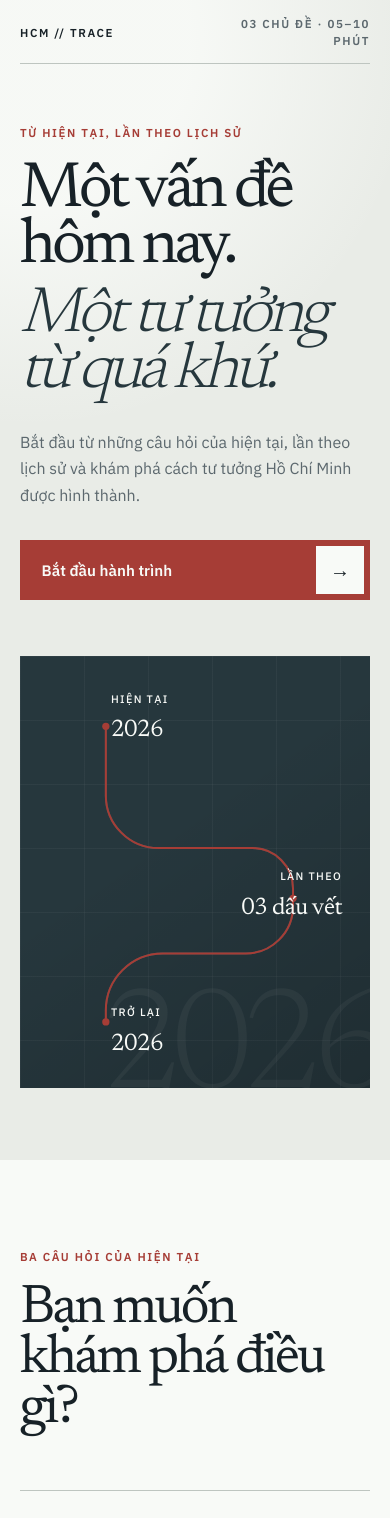
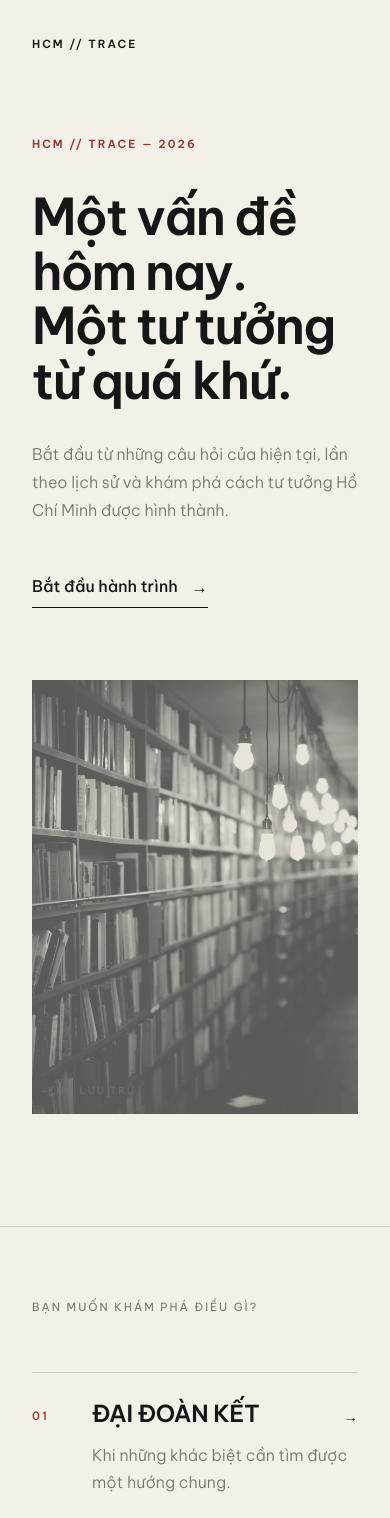
Before and after one commit to anhnhat432/HCM, a Next.js app: page / in a window 390 px wide. Shown: the top 1518 px of the page. Built offline with nearby package versions, Linux system fonts and the light colour scheme.

Commit message:
feat: align homepage with approved figma direction

```diff
--- a/app/globals.css
+++ b/app/globals.css
@@ -13,15 +13,15 @@
 }
 
 :root {
-  --color-canvas: #e9ece7;
-  --color-ink: #172127;
-  --color-muted: #5c686e;
-  --color-line: #bec5c0;
-  --color-accent: #a63d36;
-  --color-slate: #26373d;
-  --color-clear: #f8faf7;
-  --container-max: 90rem;
-  --container-gutter: clamp(1.25rem, 4vw, 4.5rem);
+  --color-canvas: #f3f0e8;
+  --color-ink: #161616;
+  --color-muted: #77736d;
+  --color-line: #d4cfc6;
+  --color-accent: #982e30;
+  --color-slate: #2a2520;
+  --color-clear: #fbfaf6;
+  --container-max: 80rem;
+  --container-gutter: clamp(2rem, 4vw, 4rem);
   --focus-ring: 0 0 0 3px var(--color-canvas), 0 0 0 5px var(--color-accent);
 }
 
@@ -98,41 +98,27 @@ a {
 
 .home {
   min-height: 100vh;
-  background:
-    radial-gradient(circle at 8% 4%, rgb(248 250 247 / 88%) 0 18rem, transparent 38rem),
-    linear-gradient(115deg, transparent 0 58%, rgb(38 55 61 / 4%) 58% 100%),
-    var(--color-canvas);
+  background: var(--color-canvas);
+  font-family: var(--font-homepage), sans-serif;
 }
 
-.home-hero {
-  min-height: 100svh;
-  display: flex;
-  align-items: stretch;
+.home-header {
+  padding-top: clamp(1.75rem, 2.5vw, 2.5rem);
 }
 
-.home-hero__inner {
-  min-height: 100svh;
-  display: grid;
-  grid-template-rows: auto 1fr;
-  padding-block: clamp(1.25rem, 2.5vw, 2.25rem) clamp(3rem, 6vw, 5rem);
-}
-
-.home-hero__topline {
-  min-height: 3rem;
+.home-header__inner {
+  min-height: 2.75rem;
   display: flex;
   align-items: center;
-  justify-content: space-between;
-  gap: 1.5rem;
-  padding-bottom: 1.25rem;
-  border-bottom: 1px solid var(--color-line);
 }
 
 .brand-mark,
-.home-hero__meta,
-.section-kicker {
-  font-size: 0.72rem;
+.section-kicker,
+.topic-section__label,
+.home-footer p {
+  font-size: 0.7rem;
   font-weight: 600;
-  letter-spacing: 0.14em;
+  letter-spacing: 0.18em;
   text-transform: uppercase;
 }
 
@@ -140,97 +126,113 @@ a {
   color: var(--color-ink);
 }
 
-.home-hero__meta {
-  color: var(--color-muted);
+.home-hero {
+  padding-block: clamp(4.5rem, 7vw, 7.5rem) clamp(7rem, 10vw, 9rem);
 }
 
 .home-hero__grid {
   display: grid;
-  grid-template-columns: minmax(0, 1.15fr) minmax(24rem, 0.85fr);
+  grid-template-columns: minmax(0, 56fr) minmax(22rem, 44fr);
   align-items: center;
-  gap: clamp(3rem, 7vw, 8rem);
-  padding-top: clamp(3rem, 7vh, 6rem);
+  gap: clamp(3.5rem, 6vw, 6rem);
 }
 
 .home-hero__copy {
   position: relative;
   z-index: 1;
-  max-width: 60rem;
+  max-width: 43rem;
 }
 
 .section-kicker {
-  margin: 0 0 1.35rem;
+  margin: 0 0 clamp(2.25rem, 3vw, 3rem);
   color: var(--color-accent);
 }
 
 .home-hero__title {
-  max-width: 11ch;
   margin: 0;
-  font-family: var(--font-display), serif;
-  font-size: clamp(4.75rem, 8.2vw, 9.5rem);
-  font-weight: 400;
-  line-height: 0.84;
-  letter-spacing: -0.065em;
+  font-family: var(--font-homepage), sans-serif;
+  font-size: clamp(4.75rem, 6.4vw, 5.5rem);
+  font-weight: 600;
+  line-height: 1.04;
+  letter-spacing: -0.035em;
 }
 
-.home-hero__title span {
+.home-hero__title-line {
   display: block;
 }
 
-.home-hero__title span:last-child {
-  margin-top: 0.18em;
-  color: var(--color-slate);
-  font-style: italic;
+.home-hero__supporting {
+  max-width: 32rem;
+  margin: clamp(2rem, 3vw, 2.75rem) 0 0;
+  color: var(--color-muted);
+  font-size: clamp(1.05rem, 1.25vw, 1.18rem);
   font-weight: 300;
-}
-
-.home-hero__supporting {
-  max-width: 36rem;
-  margin: clamp(2rem, 4vw, 3.25rem) 0 0;
-  color: var(--color-muted);
-  font-size: clamp(1rem, 1.3vw, 1.22rem);
-  line-height: 1.7;
+  line-height: 1.75;
 }
 
 .primary-action {
   width: fit-content;
-  min-height: 3.75rem;
+  min-height: 2.75rem;
   display: inline-flex;
   align-items: center;
-  justify-content: space-between;
-  gap: 2.5rem;
-  margin-top: clamp(2rem, 4vw, 3.25rem);
-  padding: 0.25rem 0.35rem 0.25rem 1.35rem;
-  color: var(--color-clear);
-  background: var(--color-accent);
-  font-size: 0.95rem;
-  font-weight: 600;
+  gap: 0.85rem;
+  margin-top: clamp(2.5rem, 4vw, 3.75rem);
+  padding: 0.45rem 0 0.3rem;
+  color: var(--color-ink);
+  background: transparent;
+  border-bottom: 1px solid currentColor;
+  font-size: 1rem;
+  font-weight: 500;
   text-decoration: none;
-  transition: color 180ms ease, background-color 180ms ease;
+  transition: color 220ms ease, border-color 220ms ease;
 }
 
 .primary-action__arrow {
-  width: 3.05rem;
-  height: 3.05rem;
-  display: grid;
-  place-items: center;
-  color: var(--color-ink);
-  background: var(--color-clear);
-  font-size: 1.25rem;
-  transition: transform 180ms ease;
+  font-size: 1.05rem;
+  transition: transform 220ms ease;
 }
 
 .primary-action:hover {
-  background: var(--color-ink);
+  color: var(--color-accent);
 }
 
 .primary-action:hover .primary-action__arrow {
-  transform: translateX(0.18rem);
+  transform: translateX(0.3rem);
 }
 
 .home-hero__visual {
-  align-self: stretch;
-  min-height: clamp(32rem, 70vh, 48rem);
+  width: min(100%, 27.1875rem);
+  justify-self: end;
+}
+
+.home-hero__figure {
+  position: relative;
+  margin: 0;
+}
+
+.home-hero__image-frame {
+  position: relative;
+  aspect-ratio: 3 / 4;
+  overflow: hidden;
+  background: #ede9df;
+}
+
+.home-hero__image {
+  object-fit: cover;
+  filter: grayscale(1);
+  opacity: 0.78;
+  mix-blend-mode: multiply;
+}
+
+.home-hero__figure figcaption {
+  position: absolute;
+  bottom: 1rem;
+  left: 1rem;
+  color: rgb(119 115 109 / 72%);
+  font-size: 0.62rem;
+  font-weight: 500;
+  letter-spacing: 0.18em;
+  text-transform: uppercase;
 }
 
 .trace-visual {
@@ -331,37 +333,19 @@ a {
 }
 
 .topic-section {
-  padding-block: clamp(6rem, 10vw, 10rem) clamp(7rem, 12vw, 12rem);
-  background:
-    linear-gradient(90deg, rgb(38 55 61 / 3%) 1px, transparent 1px),
-    var(--color-clear);
-  background-size: 25% 100%;
+  padding-block: clamp(4.5rem, 7vw, 6rem) clamp(7rem, 10vw, 9rem);
+  border-top: 1px solid var(--color-line);
+  background: var(--color-canvas);
 }
 
-.topic-section__heading {
-  display: grid;
-  grid-template-columns: minmax(9rem, 0.35fr) minmax(0, 1fr);
-  align-items: end;
-  gap: clamp(2rem, 7vw, 8rem);
-  margin-bottom: clamp(3.5rem, 7vw, 6.5rem);
-}
-
-.topic-section__heading .section-kicker {
-  margin-bottom: 0.65rem;
-}
-
-.topic-section__heading h2 {
-  max-width: 12ch;
+.topic-section__label {
   margin: 0;
-  font-family: var(--font-display), serif;
-  font-size: clamp(3.75rem, 6.5vw, 7.5rem);
+  color: var(--color-muted);
   font-weight: 400;
-  line-height: 0.92;
-  letter-spacing: -0.055em;
 }
 
 .topic-list {
-  margin: 0;
+  margin: clamp(3.5rem, 6vw, 5rem) 0 0;
   padding: 0;
   list-style: none;
   border-bottom: 1px solid var(--color-line);
@@ -373,26 +357,24 @@ a {
 
 .topic-link {
   position: relative;
-  min-height: 9.5rem;
+  min-height: 8.5rem;
   display: grid;
-  grid-template-columns: 5rem minmax(14rem, 0.9fr) minmax(18rem, 1fr) 3rem;
+  grid-template-columns: 4.5rem minmax(17rem, 1fr) minmax(18rem, 0.9fr) 4rem;
   align-items: center;
-  gap: clamp(1.5rem, 4vw, 5rem);
-  padding: 2rem 0;
+  gap: clamp(1.5rem, 3vw, 3.5rem);
+  padding: 1.75rem 0;
   text-decoration: none;
-  transition: color 180ms ease;
+  transition: color 220ms ease;
 }
 
 .topic-link::before {
   content: "";
   position: absolute;
-  inset: 0 calc(var(--container-gutter) * -0.35);
+  inset: 0 calc(var(--container-gutter) * -0.25);
   z-index: 0;
-  background: linear-gradient(90deg, rgb(166 61 54 / 8%), transparent 68%);
+  background: linear-gradient(90deg, rgb(152 46 48 / 6%), transparent 68%);
   opacity: 0;
-  transform: scaleX(0.985);
-  transform-origin: left;
-  transition: opacity 180ms ease, transform 220ms ease;
+  transition: opacity 220ms ease;
 }
 
 .topic-link > span {
@@ -402,44 +384,55 @@ a {
 
 .topic-link__number {
   color: var(--color-accent);
-  font-size: 0.78rem;
-  font-weight: 600;
-  letter-spacing: 0.14em;
+  font-size: 0.72rem;
+  font-weight: 500;
+  letter-spacing: 0.2em;
 }
 
 .topic-link__title {
-  font-family: var(--font-display), serif;
-  font-size: clamp(2.4rem, 4vw, 4.75rem);
-  font-weight: 400;
-  line-height: 0.95;
-  letter-spacing: -0.045em;
+  font-family: var(--font-homepage), sans-serif;
+  font-size: clamp(1.55rem, 2.4vw, 2rem);
+  font-weight: 600;
+  line-height: 1.15;
+  letter-spacing: -0.015em;
+  transition: color 220ms ease, transform 260ms ease;
 }
 
 .topic-link__idea {
-  max-width: 31rem;
+  max-width: 29rem;
   color: var(--color-muted);
-  font-size: clamp(1rem, 1.2vw, 1.14rem);
-  line-height: 1.6;
-  transition: color 180ms ease;
+  font-size: 0.94rem;
+  font-weight: 300;
+  line-height: 1.7;
+  transition: color 220ms ease;
 }
 
 .topic-link__arrow {
+  display: inline-flex;
+  align-items: center;
+  gap: 0.6rem;
   justify-self: end;
-  font-size: 1.5rem;
-  transition: color 180ms ease, transform 180ms ease;
+  font-size: 0.9rem;
+  transition: color 220ms ease, transform 260ms ease;
+}
+
+.topic-link__arrow::before {
+  width: 1.5rem;
+  height: 1px;
+  background: currentColor;
+  content: "";
+  transition: width 260ms ease;
 }
 
 .topic-link:hover::before,
 .topic-link:focus-visible::before {
   opacity: 1;
-  transform: scaleX(1);
 }
 
 .topic-link:hover .topic-link__title,
-.topic-link:focus-visible .topic-link__title,
-.topic-link:hover .topic-link__arrow,
-.topic-link:focus-visible .topic-link__arrow {
+.topic-link:focus-visible .topic-link__title {
   color: var(--color-accent);
+  transform: translateX(0.375rem);
 }
 
 .topic-link:hover .topic-link__idea,
@@ -449,7 +442,28 @@ a {
 
 .topic-link:hover .topic-link__arrow,
 .topic-link:focus-visible .topic-link__arrow {
-  transform: translate(0.2rem, -0.2rem);
+  color: var(--color-accent);
+  transform: translateX(0.25rem);
+}
+
+.topic-link:hover .topic-link__arrow::before,
+.topic-link:focus-visible .topic-link__arrow::before {
+  width: 3rem;
+}
+
+.home-footer {
+  border-top: 1px solid var(--color-line);
+}
+
+.home-footer__inner {
+  padding-block: 2rem 2.5rem;
+}
+
+.home-footer p {
+  margin: 0;
+  color: var(--color-muted);
+  font-weight: 400;
+  letter-spacing: 0.14em;
 }
 
 .trace-theme--unity,
@@ -537,64 +551,65 @@ a {
   text-underline-offset: 0.35rem;
 }
 
-@media (max-width: 40rem) {
-  :root {
-    --container-gutter: 1.25rem;
+@media (max-width: 60rem) {
+  .home-hero__grid {
+    grid-template-columns: minmax(0, 1fr) minmax(19rem, 0.72fr);
+    gap: 3rem;
   }
 
-  .home {
-    background:
-      radial-gradient(circle at 8% 2%, rgb(248 250 247 / 90%) 0 10rem, transparent 24rem),
-      var(--color-canvas);
+  .home-hero__title {
+    font-size: clamp(3.75rem, 7.5vw, 5rem);
   }
 
-  .home-hero,
-  .home-hero__inner {
-    min-height: auto;
+  .topic-link {
+    grid-template-columns: 3.75rem minmax(15rem, 1fr) minmax(14rem, 0.8fr) 3rem;
+    gap: 1.5rem;
+  }
+}
+
+@media (max-width: 48rem) {
+  :root {
+    --container-gutter: 2rem;
   }
 
-  .home-hero__inner {
-    padding-block: 1rem 4.5rem;
+  .home-header {
+    padding-top: 1.5rem;
   }
 
-  .home-hero__topline {
-    min-height: 2.75rem;
-    padding-bottom: 0.85rem;
+  .home-header__inner {
+    min-height: 2.5rem;
   }
 
-  .home-hero__meta {
-    max-width: 9rem;
-    text-align: right;
-    line-height: 1.45;
+  .home-hero {
+    padding-block: 4.5rem 7rem;
   }
 
   .home-hero__grid {
     grid-template-columns: 1fr;
-    gap: 3.5rem;
-    padding-top: 3.75rem;
+    gap: 4.5rem;
   }
 
   .home-hero__title {
-    max-width: 10ch;
-    font-size: clamp(3.65rem, 16.5vw, 5.2rem);
-    line-height: 0.88;
+    font-size: clamp(3.1rem, 13vw, 4.15rem);
+    line-height: 1.08;
+    letter-spacing: -0.035em;
   }
 
   .home-hero__supporting {
-    max-width: 31rem;
-    margin-top: 1.75rem;
+    max-width: 30rem;
+    margin-top: 2rem;
     font-size: 1rem;
-    line-height: 1.65;
+    line-height: 1.75;
   }
 
   .primary-action {
-    width: 100%;
-    min-height: 3.75rem;
-    margin-top: 2rem;
+    min-height: 2.75rem;
+    margin-top: 2.5rem;
   }
 
   .home-hero__visual {
-    min-height: 27rem;
+    width: 100%;
+    justify-self: stretch;
   }
 
   .trace-visual__label--present,
@@ -607,29 +622,17 @@ a {
   }
 
   .topic-section {
-    padding-block: 5.5rem 7rem;
-    background: var(--color-clear);
-  }
-
-  .topic-section__heading {
-    grid-template-columns: 1fr;
-    gap: 0.5rem;
-    margin-bottom: 3.5rem;
-  }
-
-  .topic-section__heading h2 {
-    max-width: 10ch;
-    font-size: clamp(3.25rem, 14vw, 4.6rem);
+    padding-block: 4.5rem 7rem;
   }
 
   .topic-link {
-    min-height: 0;
+    min-height: 7.5rem;
     grid-template-columns: 3rem 1fr 2rem;
     grid-template-areas:
       "number title arrow"
       ". idea idea";
     gap: 0.85rem 0.75rem;
-    padding: 2rem 0 2.25rem;
+    padding: 1.75rem 0 2rem;
   }
 
   .topic-link::before {
@@ -644,7 +647,7 @@ a {
 
   .topic-link__title {
     grid-area: title;
-    font-size: clamp(2.4rem, 11vw, 3.4rem);
+    font-size: clamp(1.45rem, 6vw, 1.85rem);
   }
 
   .topic-link__idea {
@@ -656,7 +659,15 @@ a {
   .topic-link__arrow {
     grid-area: arrow;
     align-self: start;
-    padding-top: 0.25rem;
+    padding-top: 0.35rem;
+  }
+
+  .topic-link__arrow::before {
+    display: none;
+  }
+
+  .home-footer__inner {
+    padding-block: 1.75rem 2.25rem;
   }
 
   .trace-placeholder {
--- a/app/layout.tsx
+++ b/app/layout.tsx
@@ -1,5 +1,5 @@
 import type { Metadata } from "next";
-import { IBM_Plex_Sans, Newsreader } from "next/font/google";
+import { Be_Vietnam_Pro, IBM_Plex_Sans, Newsreader } from "next/font/google";
 import type { ReactNode } from "react";
 
 import { MotionProvider } from "@/components/motion-provider";
@@ -20,6 +20,13 @@ const bodyFont = IBM_Plex_Sans({
   display: "swap",
 });
 
+const homepageFont = Be_Vietnam_Pro({
+  variable: "--font-homepage",
+  subsets: ["vietnamese"],
+  weight: ["300", "400", "500", "600", "700"],
+  display: "swap",
+});
+
 export const metadata: Metadata = {
   title: "HCM // TRACE",
   description:
@@ -33,7 +40,9 @@ interface RootLayoutProps {
 export default function RootLayout({ children }: RootLayoutProps) {
   return (
     <html lang="vi">
-      <body className={`${displayFont.variable} ${bodyFont.variable}`}>
+      <body
+        className={`${displayFont.variable} ${bodyFont.variable} ${homepageFont.variable}`}
+      >
         <a className="skip-link" href="#main-content">
           Đi đến nội dung chính
         </a>
--- a/app/page.tsx
+++ b/app/page.tsx
@@ -1,6 +1,6 @@
+import Image from "next/image";
 import Link from "next/link";
 
-import { HeroTraceVisual } from "@/components/home/hero-trace-visual";
 import { Reveal } from "@/components/home/reveal";
 import { TopicList } from "@/components/home/topic-list";
 import { traces } from "@/data/traces";
@@ -8,23 +8,25 @@ import { traces } from "@/data/traces";
 export default function Home() {
   return (
     <main className="home" id="main-content">
-      <header className="home-hero">
-        <div className="site-container home-hero__inner">
-          <div className="home-hero__topline">
+      <header className="home-header">
+        <div className="site-container home-header__inner">
           <span className="brand-mark">HCM // TRACE</span>
-            <span className="home-hero__meta">03 chủ đề · 05–10 phút</span>
         </div>
+      </header>
 
-          <div className="home-hero__grid">
+      <section className="home-hero" aria-labelledby="home-heading">
+        <div className="site-container home-hero__grid">
           <div className="home-hero__copy">
             <Reveal>
-                <p className="section-kicker">Từ hiện tại, lần theo lịch sử</p>
+              <p className="section-kicker">HCM // TRACE — 2026</p>
             </Reveal>
 
             <Reveal delay={0.06}>
-                <h1 className="home-hero__title">
-                  <span>Một vấn đề hôm nay.</span>
-                  <span>Một tư tưởng từ quá khứ.</span>
+              <h1 className="home-hero__title" id="home-heading">
+                <span className="home-hero__title-line">Một vấn đề</span>
+                <span className="home-hero__title-line">hôm nay.</span>
+                <span className="home-hero__title-line">Một tư tưởng</span>
+                <span className="home-hero__title-line">từ quá khứ.</span>
               </h1>
             </Reveal>
 
@@ -46,24 +48,40 @@ export default function Home() {
           </div>
 
           <Reveal className="home-hero__visual" delay={0.1}>
-              <HeroTraceVisual />
+            <figure className="home-hero__figure">
+              <div className="home-hero__image-frame">
+                <Image
+                  alt="Kho lưu trữ lịch sử và tài liệu"
+                  className="home-hero__image"
+                  fill
+                  priority
+                  sizes="(max-width: 48rem) calc(100vw - 4rem), 435px"
+                  src="/images/homepage-archive.jpg"
+                />
+              </div>
+              <figcaption>Kho lưu trữ</figcaption>
+            </figure>
           </Reveal>
         </div>
-        </div>
-      </header>
+      </section>
 
       <section className="topic-section" aria-labelledby="topic-heading">
         <div className="site-container">
           <Reveal>
-            <div className="topic-section__heading">
-              <p className="section-kicker">Ba câu hỏi của hiện tại</p>
-              <h2 id="topic-heading">Bạn muốn khám phá điều gì?</h2>
-            </div>
+            <h2 className="topic-section__label" id="topic-heading">
+              Bạn muốn khám phá điều gì?
+            </h2>
           </Reveal>
 
           <TopicList traces={traces} />
         </div>
       </section>
+
+      <footer className="home-footer">
+        <div className="site-container home-footer__inner">
+          <p>HCM // TRACE — Prototype 2026</p>
+        </div>
+      </footer>
     </main>
   );
 }
--- a/components/home/topic-list.tsx
+++ b/components/home/topic-list.tsx
@@ -22,10 +22,12 @@ export function TopicList({ traces }: TopicListProps) {
                 aria-label={trace.title}
               >
                 <span className="topic-link__number">{chapter}</span>
-                <span className="topic-link__title">{trace.title}</span>
+                <span className="topic-link__title">
+                  {trace.title.toLocaleUpperCase("vi-VN")}
+                </span>
                 <span className="topic-link__idea">{trace.cardSummary}</span>
                 <span className="topic-link__arrow" aria-hidden="true">
-                  ↗
+                  →
                 </span>
               </Link>
             </Reveal>
```
Also changed, not shown: public/images/homepage-archive.jpg (added), 1 other file (tests, documents, lock files or other folders). Lines whose indentation alone changed are shown as unchanged.
